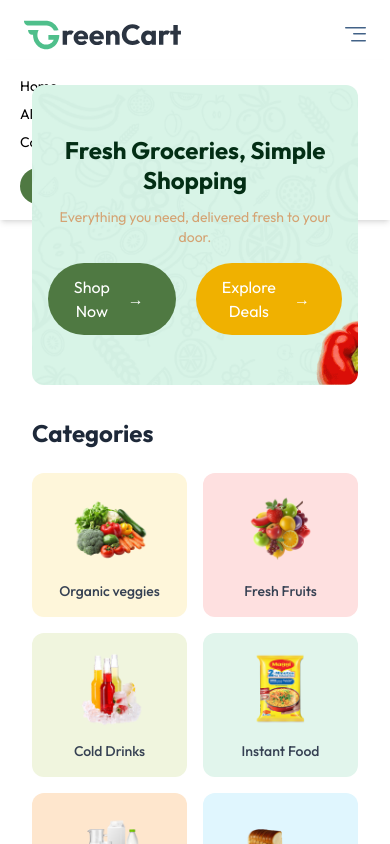
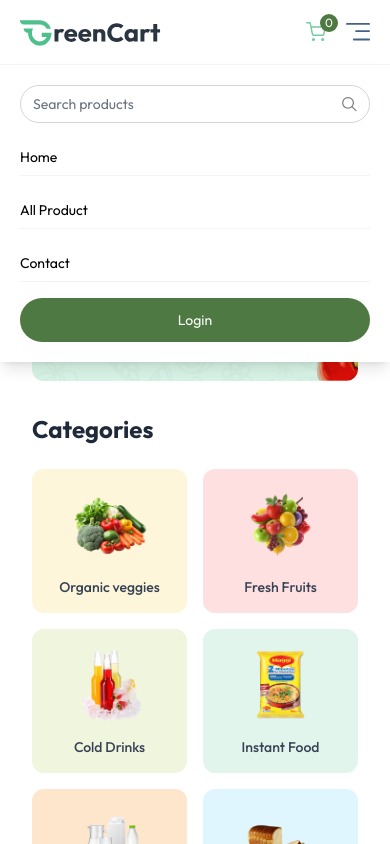
Before and after one commit to rokasuman/my-groceries-frontend, a React (Vite) app: page / in a window 390 px wide. Both pictures are taken after a click on the button "Menu". Shown: the top 844 px of the page. Built offline with nearby package versions, Linux system fonts and the light colour scheme.

Commit message:
fixed the mobile view of cart

```diff
--- a/src/components/Navbar.jsx
+++ b/src/components/Navbar.jsx
@@ -1,10 +1,11 @@
-import React, { useEffect } from "react";
+import React, { useEffect, useState } from "react";
 import { NavLink } from "react-router-dom";
 import { assets } from "../assets/assets";
 import { UseAppContext } from "../context/AppContext.jsx";
 
 const Navbar = () => {
-  const [open, setOpen] = React.useState(false);
+const [open, setOpen] = useState(false);
+
 const {
 user,
 setUser,
@@ -12,57 +13,75 @@ const Navbar = () => {
 navigate,
 setSearchQurey,
 searchQurey,
+getTotalItem,
 } = UseAppContext();
 
-  //logout funcation
-  const logout = async () => {
+// Logout function
+const logout = () => {
 setUser(false);
+setOpen(false);
 navigate("/");
 };
-  // useEffect function
+
+// Navigate to all products when searching
 useEffect(() => {
-    if (searchQurey.length > 0) {
+if (searchQurey?.length > 0) {
 navigate("/all-products");
 }
+}, [searchQurey, navigate]);
 
-  }, [searchQurey]);
+return ( <nav className="relative flex items-center justify-between px-5 py-4 border-b border-gray-300 bg-white md:px-16 lg:px-24 xl:px-32">
 
-  return (
-    <nav className="flex items-center justify-between px-6 md:px-16 lg:px-24 xl:px-32 py-4 border-b border-gray-300 bg-white relative transition-all">
+
+  {/* Logo */}
   <NavLink to="/" onClick={() => setOpen(false)}>
-        <img className="h-9" src={assets.logo} alt="logo" />
+    <img className="h-8 sm:h-9" src={assets.logo} alt="logo" />
   </NavLink>
 
   {/* Desktop Menu */}
-      <div className="hidden sm:flex items-center gap-8">
+  <div className="hidden sm:flex items-center gap-6 lg:gap-8">
     <NavLink to="/">Home</NavLink>
     <NavLink to="/all-products">All Product</NavLink>
     <NavLink to="/contact">Contact</NavLink>
 
-        <div   className="hidden lg:flex items-center text-sm gap-2 border border-gray-300 px-3 rounded-full">
+    {/* Desktop Search */}
+    <div className="hidden lg:flex items-center text-sm gap-2 border border-gray-300 px-3 rounded-full">
       <input
-          onChange={(e)=>setSearchQurey(e.target.value)}
+        value={searchQurey}
+        onChange={(e) => setSearchQurey(e.target.value)}
         className="py-1.5 w-full bg-transparent outline-none placeholder-gray-500"
         type="text"
         placeholder="Search products"
       />
-          <img src={assets.search_icon} alt="" className="w-4 h-4" />
+
+      <img
+        src={assets.search_icon}
+        alt="Search"
+        className="w-4 h-4"
+      />
     </div>
 
+    {/* Cart */}
     <div
-          onClick={() => navigate("cart")}
-          className="relative hover:cursor-pointer"
+      onClick={() => navigate("/cart")}
+      className="relative cursor-pointer"
     >
-          <img src={assets.cart_icon} alt="" className="w-4 opacity-80" />
-          <button className="absolute -top-2 -right-3 text-xs text-white bg-primary w-[18px] h-[18px] rounded-full">
-            0
-          </button>
+      <img
+        src={assets.cart_icon}
+        alt="Cart"
+        className="w-5 opacity-80"
+      />
+
+      <span className="absolute -top-2 -right-3 flex items-center justify-center text-xs text-white bg-primary w-[18px] h-[18px] rounded-full">
+        {getTotalItem()}
+      </span>
     </div>
 
+    {/* Login / Profile */}
     {!user ? (
       <button
         onClick={() => setShowUserLogin(true)}
-            className="cursor-pointer px-8 py-3 mt-2 bg-primary hover:bg-primary-dark transition text-white rounded-full "
+        className="cursor-pointer px-6 py-2 bg-primary hover:bg-primary-dark transition text-white rounded-full"
       >
         Login
       </button>
@@ -76,14 +95,14 @@ const Navbar = () => {
 
         <ul className="absolute right-0 top-full pt-2 hidden group-hover:block w-40 bg-white border border-gray-200 rounded-md shadow-lg py-2 z-50">
           <li
-                onClick={() => navigate("my-profile")}
+            onClick={() => navigate("/my-profile")}
             className="px-4 py-2 text-sm text-gray-700 hover:bg-gray-100 cursor-pointer"
           >
             My Profile
           </li>
 
           <li
-                onClick={() => navigate("my-order")}
+            onClick={() => navigate("/my-order")}
             className="px-4 py-2 text-sm text-gray-700 hover:bg-gray-100 cursor-pointer"
           >
             My Order
@@ -100,25 +119,84 @@ const Navbar = () => {
     )}
   </div>
 
+  {/* Mobile Right Section */}
+  <div className="flex sm:hidden items-center gap-5">
+
+    {/* Mobile Cart - Separate from menu */}
+    <div
+      onClick={() => navigate("/cart")}
+      className="relative cursor-pointer"
+    >
+      <img
+        src={assets.cart_icon}
+        alt="Cart"
+        className="w-5 opacity-80"
+      />
+
+      <span className="absolute -top-2 -right-3 flex items-center justify-center text-xs text-white bg-primary w-[18px] h-[18px] rounded-full">
+        {getTotalItem()}
+      </span>
+    </div>
+
+    {/* Mobile Menu Button */}
     <button
-        onClick={() => (open ? setOpen(false) : setOpen(true))}
+      onClick={() => setOpen(!open)}
       aria-label="Menu"
-        className="sm:hidden"
+      className="cursor-pointer"
     >
-        <img src={assets.menu_icon} alt="" />
+      <img
+        src={assets.menu_icon}
+        alt="Menu"
+        className="w-6"
+      />
     </button>
+  </div>
 
   {/* Mobile Menu */}
   <div
-        className={`${open ? "flex" : "hidden"} absolute top-[60px] left-0 w-full bg-white shadow-md py-4 flex-col items-start gap-2 px-5 text-sm md:hidden`}
+    className={`${
+      open ? "flex" : "hidden"
+    } absolute top-full left-0 w-full bg-white shadow-lg border-t border-gray-100 py-5 px-5 flex-col gap-4 text-sm z-50 sm:hidden`}
   >
-        <NavLink to="/" onClick={() => setOpen(false)}>
+
+    {/* Mobile Search */}
+    <div className="flex items-center gap-2 border border-gray-300 px-3 rounded-full">
+      <input
+        value={searchQurey}
+        onChange={(e) => setSearchQurey(e.target.value)}
+        className="py-2 w-full bg-transparent outline-none placeholder-gray-500"
+        type="text"
+        placeholder="Search products"
+      />
+
+      <img
+        src={assets.search_icon}
+        alt="Search"
+        className="w-4 h-4"
+      />
+    </div>
+
+    <NavLink
+      to="/"
+      onClick={() => setOpen(false)}
+      className="py-2 border-b border-gray-100"
+    >
       Home
     </NavLink>
-        <NavLink to="/all-products" onClick={() => setOpen(false)}>
+
+    <NavLink
+      to="/all-products"
+      onClick={() => setOpen(false)}
+      className="py-2 border-b border-gray-100"
+    >
       All Product
     </NavLink>
-        <NavLink to="/contact" onClick={() => setOpen(false)}>
+
+    <NavLink
+      to="/contact"
+      onClick={() => setOpen(false)}
+      className="py-2 border-b border-gray-100"
+    >
       Contact
     </NavLink>
 
@@ -128,20 +206,44 @@ const Navbar = () => {
           setOpen(false);
           setShowUserLogin(true);
         }}
-            className="cursor-pointer px-6 py-2 mt-2 bg-primary hover:bg-primary-dark transition text-white rounded-full text-sm"
+        className="w-full cursor-pointer px-6 py-3 bg-primary hover:bg-primary-dark transition text-white rounded-full text-sm"
       >
         Login
       </button>
     ) : (
+      <>
+        <button
+          onClick={() => {
+            setOpen(false);
+            navigate("/my-profile");
+          }}
+          className="text-left py-2 border-b border-gray-100"
+        >
+          My Profile
+        </button>
+
+        <button
+          onClick={() => {
+            setOpen(false);
+            navigate("/my-order");
+          }}
+          className="text-left py-2 border-b border-gray-100"
+        >
+          My Order
+        </button>
+
         <button
           onClick={logout}
-            className="cursor-pointer px-6 py-2 mt-2 bg-primary hover:bg-primary-dark transition text-white rounded-full text-sm"
+          className="w-full cursor-pointer px-6 py-3 bg-primary hover:bg-primary-dark transition text-white rounded-full text-sm"
         >
           Logout
         </button>
+      </>
     )}
   </div>
 </nav>
+
+
 );
 };
 
--- a/src/context/AppContext.jsx
+++ b/src/context/AppContext.jsx
@@ -57,6 +57,33 @@ export const AppContextProvder = ({ children }) => {
     toast.success("Cart updated Successfully");
   };
 
+  //get the total cart item
+  const getTotalItem = ()=>{
+    let totalItem = 0;
+    for(const item in cartItems){
+      totalItem += cartItems[item]
+    }
+    return totalItem;
+  }
+
+  //get the total amount
+  // Get the total cart amount
+const getTotalCartAmount = () => {
+  let totalAmount = 0;
+
+  for (const item in cartItems) {
+    const productInfo = product.find(
+      (product) => product._id === item
+    );
+
+    if (productInfo) {
+      totalAmount += productInfo.offerPrice * cartItems[item];
+    }
+  }
+
+  return totalAmount;
+};
+
   useEffect(() => {
     fetchProduct();
   }, []);
@@ -76,7 +103,9 @@ export const AppContextProvder = ({ children }) => {
     removeFromCart,
     cartItems,
     searchQurey,
-    setSearchQurey
+    setSearchQurey,
+    getTotalItem,
+    getTotalCartAmount
   };
 
   return <AppContext.Provider value={value}>{children}</AppContext.Provider>;
```
Lines whose indentation alone changed are shown as unchanged.
